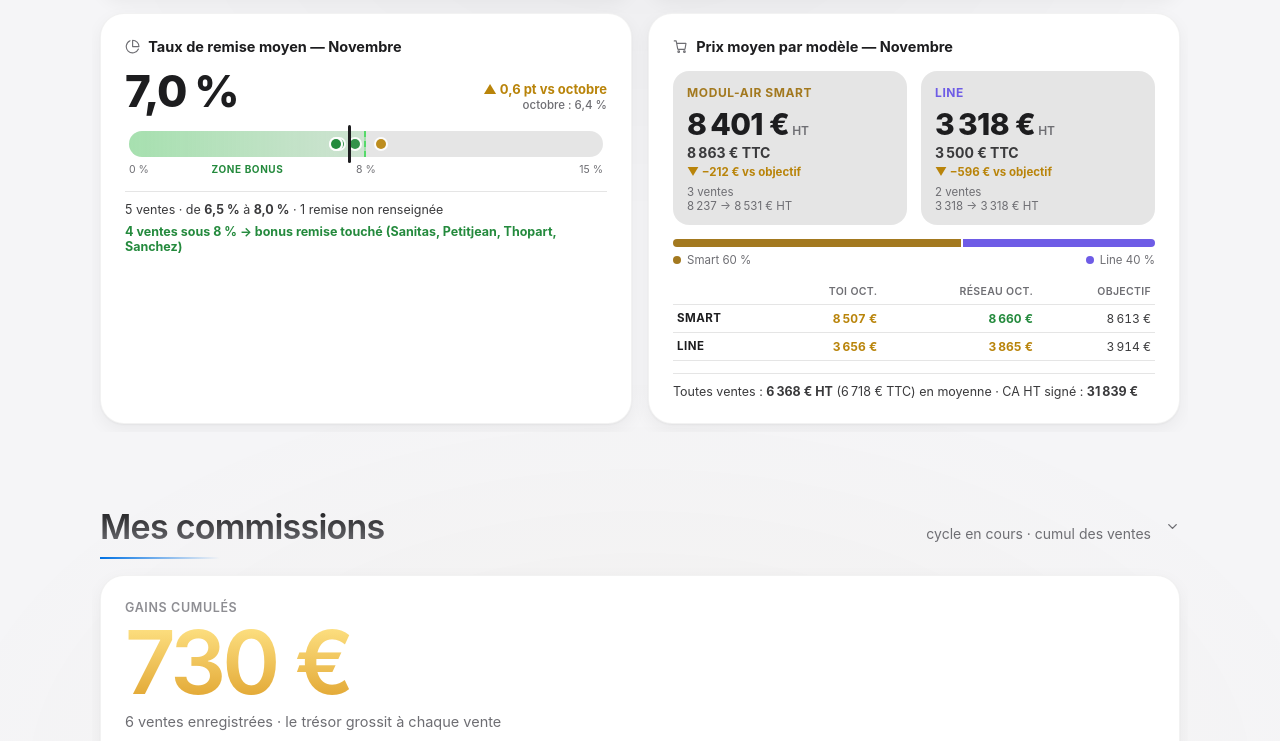
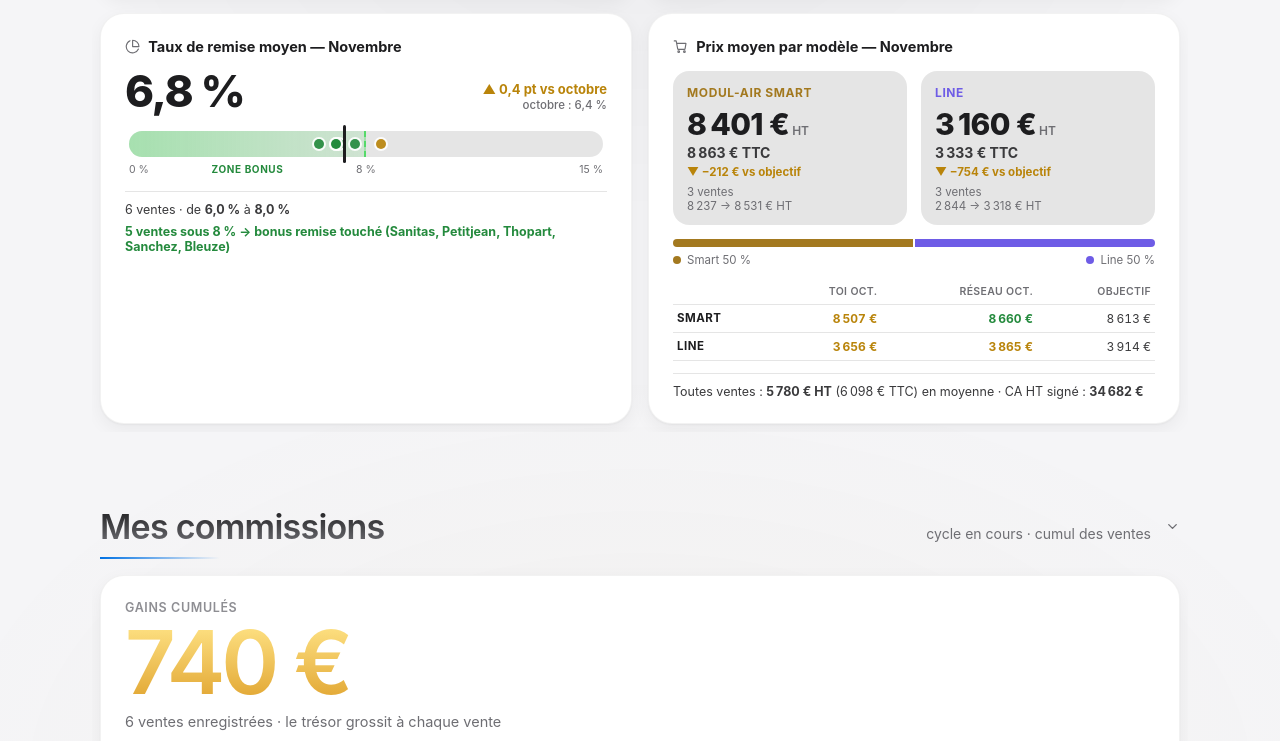
Before and after one commit to mchapotatotolift-droid/Dashboard, a plain HTML site: page index.html in a window 1280 px wide. Shown: the part 1616-2357 px from the top of the page. Drawn offline with Linux system fonts and the light colour scheme; animation ran at ten frames a second.

Commit message:
Bleuze : Line 2 843,60 € HT, remise 6,00 % → bonus 10 €
Co-Authored-By: Claude Opus 5.5 <noreply@anthropic.com>
Claude-Session: https://claude.ai/code/session_015oX8hRDUGgzypqZRssB9vg

```diff
--- a/index.html
+++ b/index.html
@@ -1027,7 +1027,7 @@ const salesNov=[
   {client:"Petitjean", floors:1, r1:false, payment:"direct", remise:6.54, modele:"line", ht:3317.54, date:"2026-11-06"}, /* VOF-288538 (devis du 13/10, validité échue le 03/11) — R2 · RDC → 1er · BDC reçu le 06/11 (date non remplie) · acompte 30 % chèque 1 050 € + prélèvement 3 mensualités */
   {client:"Thopart", floors:1, r1:false, payment:"subvention", remise:7.14, modele:"smart", ht:8236.97, date:"2026-11-06"}, /* VOF-279037 (devis du 14/10) — R2 · RDC → 1er (Mennecy, 91) · MaPrimeAdapt' notifiée le 07/07 (dossier 091021310, 4 918 €) · reste à charge 3 772 € en 2 chèques au technicien */
   {client:"Sanchez", floors:1, r1:false, payment:"credit", remise:6.54, modele:"line", ht:3317.54, date:"2026-11-10"}, /* VOF-287348 (devis du 09/11) — R2 · RDC → 1er (Morsang-sur-Seine) · crédit Franfinance 12 × 291,66 € sans apport ni assurance */
-  {client:"Bleuze", floors:1, r1:false, payment:"direct", remise:null, modele:"line", ht:null, date:"2026-11-10"}, /* VOF-290579 — chèque 100 % à l'installation · prix, remise, R1/R2 et étages à confirmer */
+  {client:"Bleuze", floors:1, r1:false, payment:"direct", remise:6.00, modele:"line", ht:2843.60, date:"2026-11-10"}, /* VOF-290579 (devis réédité le 15/11, BDC signé le 10/11) — RDC → 1er (Sainte-Geneviève-des-Bois) · chèque 100 % à l'installation · R1/R2 à confirmer */
 ]; /* ventes du mois en cours (Novembre) — cycle commission actif */
 const challengeSalesND=salesNov; /* challenge Novembre-Décembre — ajouter salesDec en décembre */
 
```
